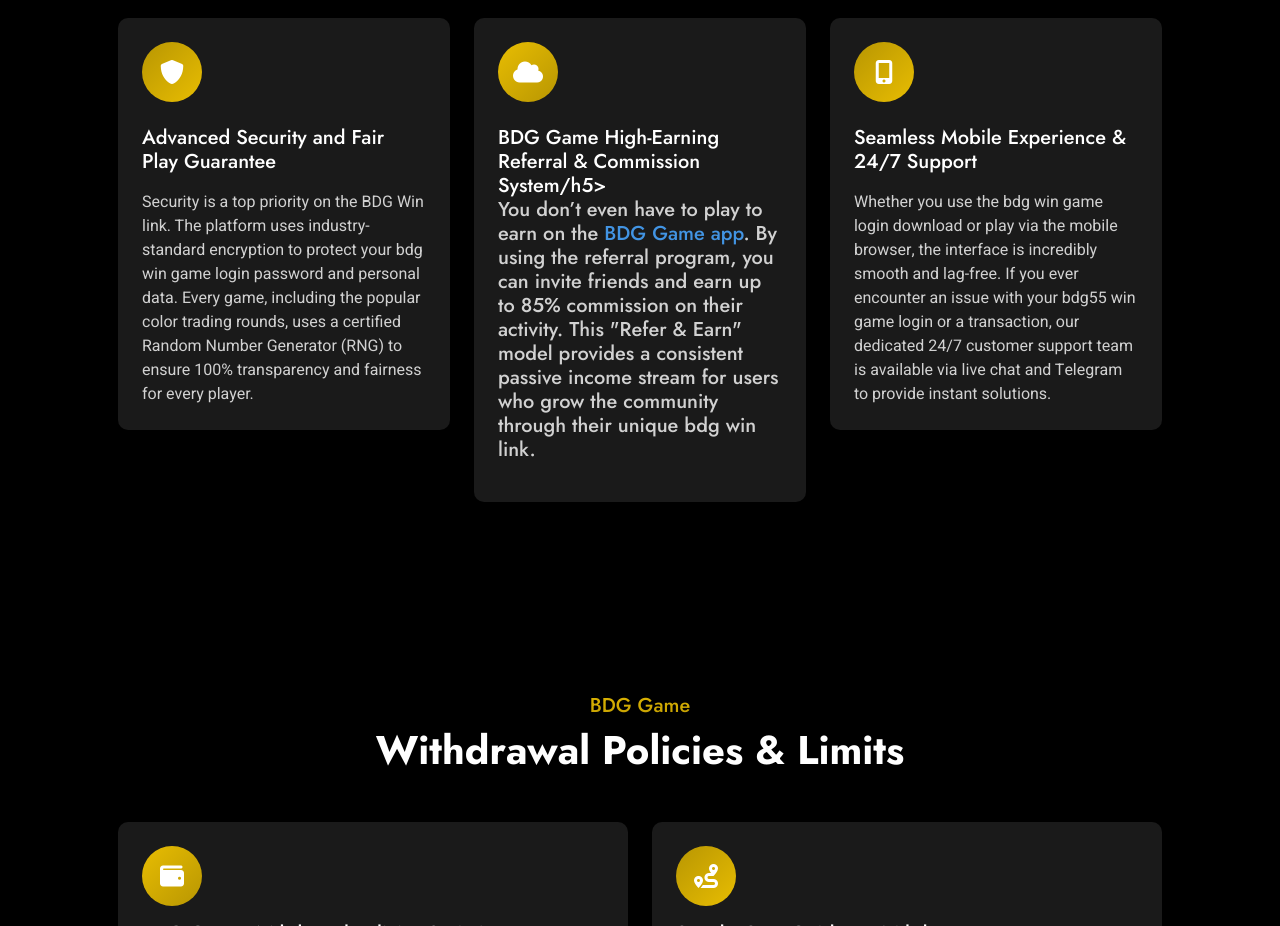
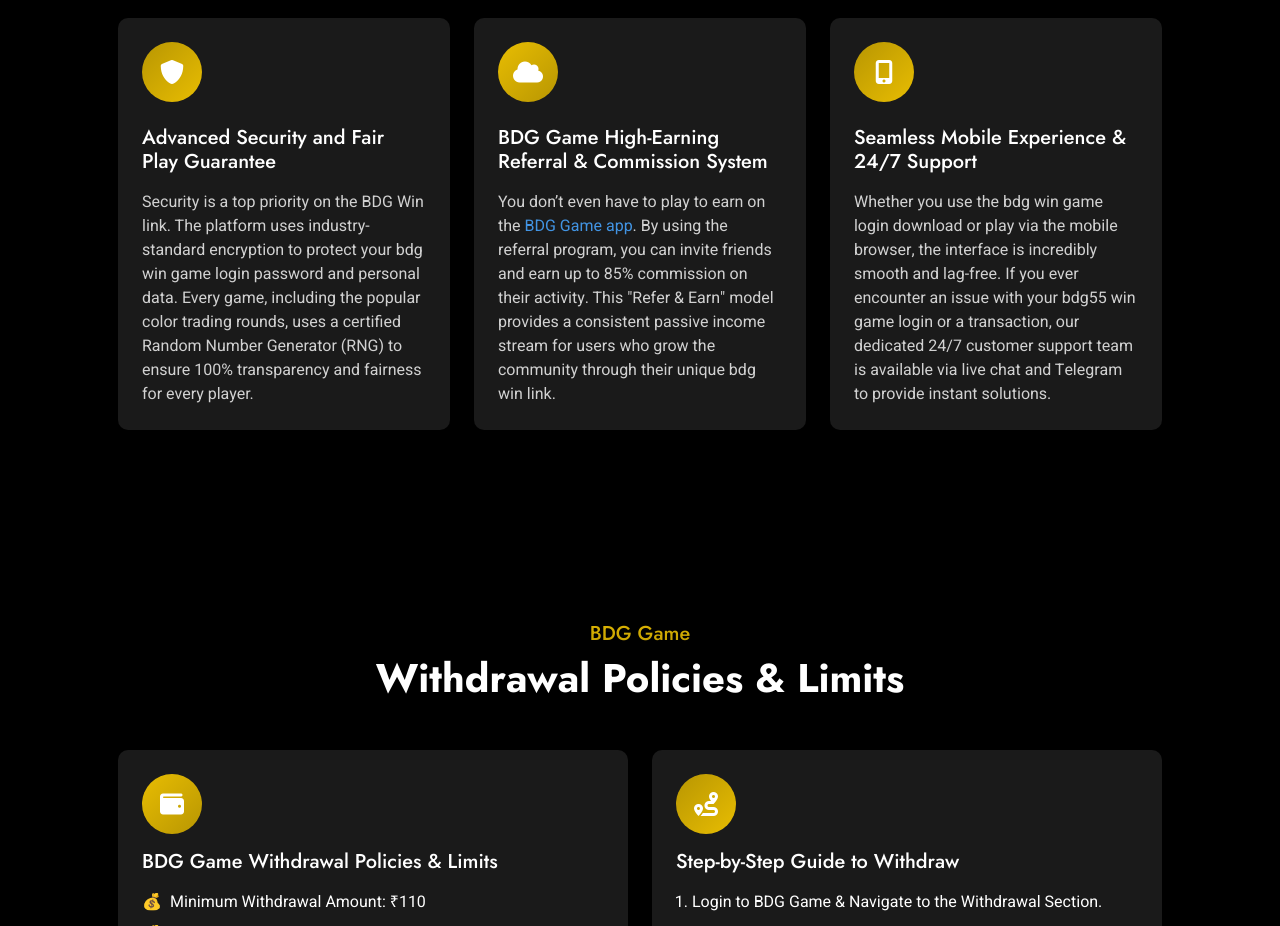
Before and after one commit to EmonKumarDas/bdg_win_game, a plain HTML site: page index.html in a window 1280 px wide. Shown: the part 4280-5206 px from the top of the page. Drawn offline with nearby package versions, Linux system fonts and the light colour scheme; files whose address does not match are found by name.

Commit message:
Fix HTML closing tag for h5 element

```diff
--- a/index.html
+++ b/index.html
@@ -669,7 +669,7 @@
                                 style="width: 60px; height: 60px;">
                                 <i class="fa fa-cloud text-white fs-4"></i>
                             </div>
-                            <h5 class="mb-3">BDG Game High-Earning Referral & Commission System/h5>
+                            <h5 class="mb-3">BDG Game High-Earning Referral & Commission System</h5>
                                 <p class="m-0">You don’t even have to play to earn on the <a
                                         href="https://bdgin07.com//#/register?invitationCode=677783372920">BDG Game
                                         app</a>. By using the referral program, you can invite friends and earn up to
```
